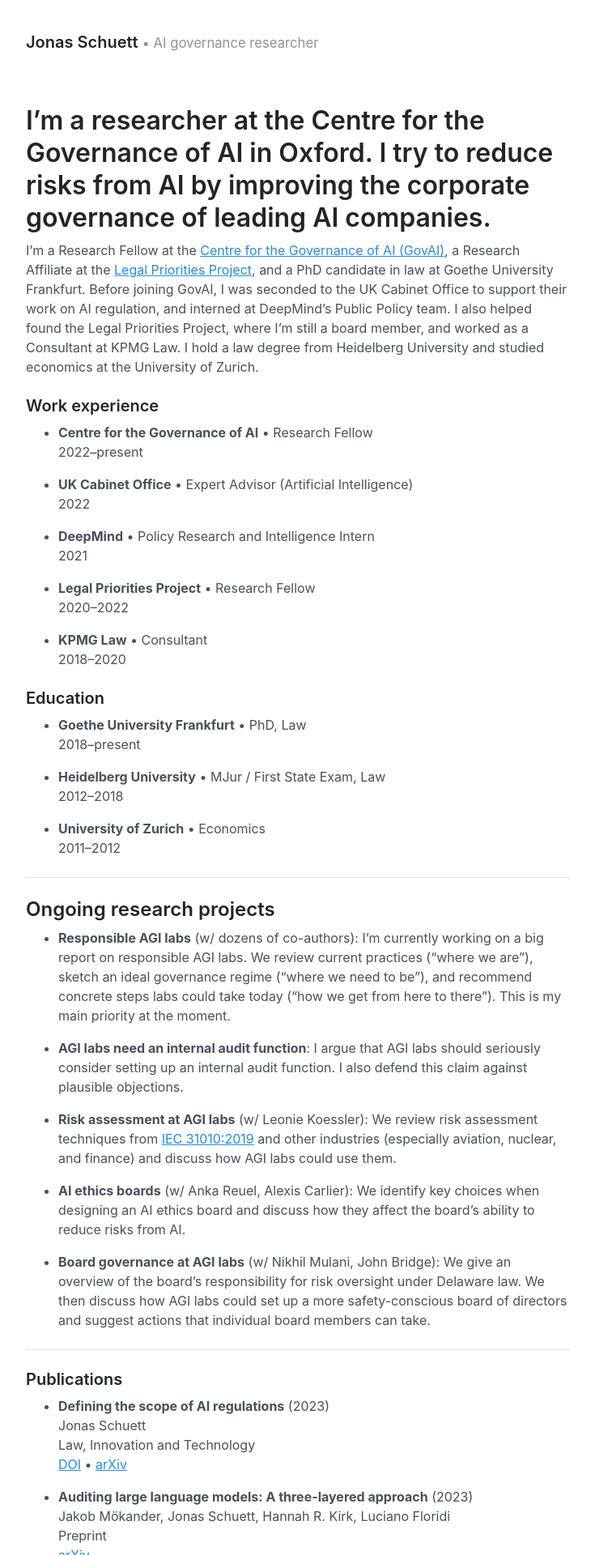
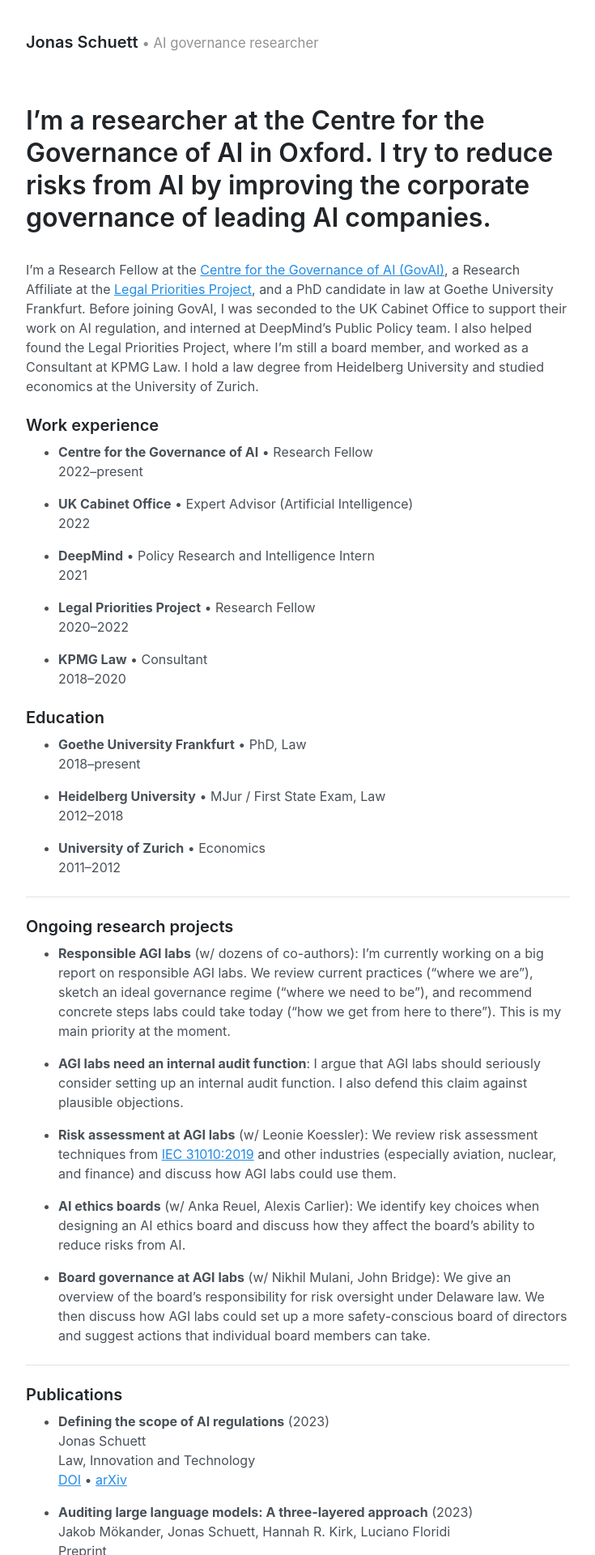
Before and after one commit to jonasschuett/jonasschuett.github.io, a Jekyll site: the page built from _posts/2020-04-04-introduction.md, in a window 1280 px wide. Shown: the top 1920 px of the page at 81% size, without its empty margins (272-1007 px from the left). Built offline with Jekyll 4.4.1, drawn with Linux system fonts in a browser that asks for light colours.

Commit message:
Update 2020-04-04-introduction.md

```diff
--- a/_posts/2020-04-04-introduction.md
+++ b/_posts/2020-04-04-introduction.md
@@ -3,6 +3,7 @@ layout: page
 title: I’m a researcher at the Centre for the Governance of AI in Oxford. I try to reduce risks from AI by improving the corporate governance of leading AI companies.
 ---
 
+ <br>
 I'm a Research Fellow at the [Centre for the Governance of AI (GovAI)](https://www.governance.ai/), a Research Affiliate at the [Legal Priorities Project](https://www.legalpriorities.org/), and a PhD candidate in law at Goethe University Frankfurt. Before joining GovAI, I was seconded to the UK Cabinet Office to support their work on AI regulation, and interned at DeepMind’s Public Policy team. I also helped found the Legal Priorities Project, where I'm still a board member, and worked as a Consultant at KPMG Law. I hold a law degree from Heidelberg University and studied economics at the University of Zurich.
 
 ### Work experience
@@ -34,7 +35,7 @@ I'm a Research Fellow at the [Centre for the Governance of AI (GovAI)](https://w
 
 ---
 
-## Ongoing research projects
+### Ongoing research projects
 - **Responsible AGI labs** (w/ dozens of co-authors): I'm currently working on a big report on responsible AGI labs. We review current practices ("where we are"), sketch an ideal governance regime ("where we need to be"), and recommend concrete steps labs could take today ("how we get from here to there"). This is my main priority at the moment.
 
 - **AGI labs need an internal audit function**: I argue that AGI labs should seriously consider setting up an internal audit function. I also defend this claim against plausible objections.
```
